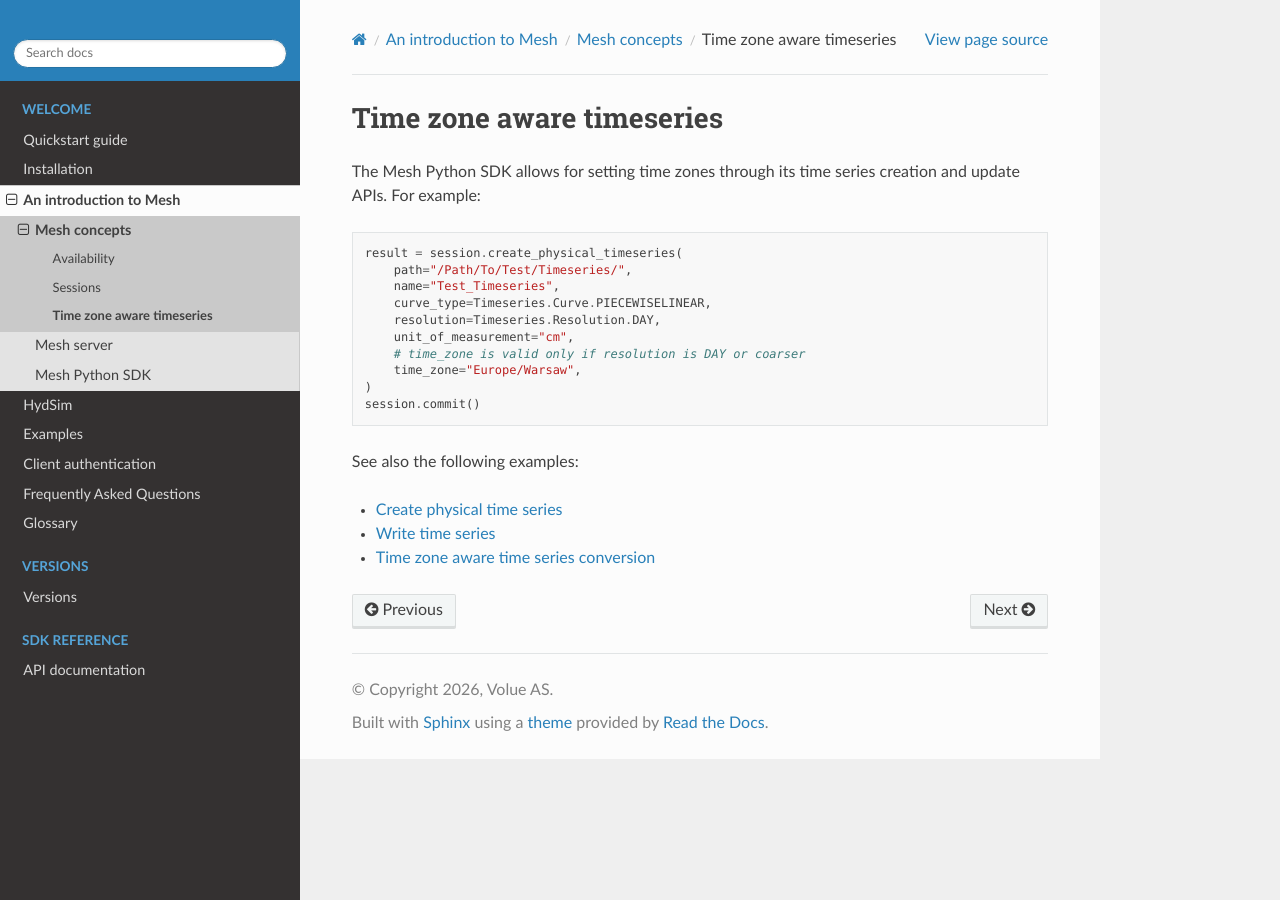
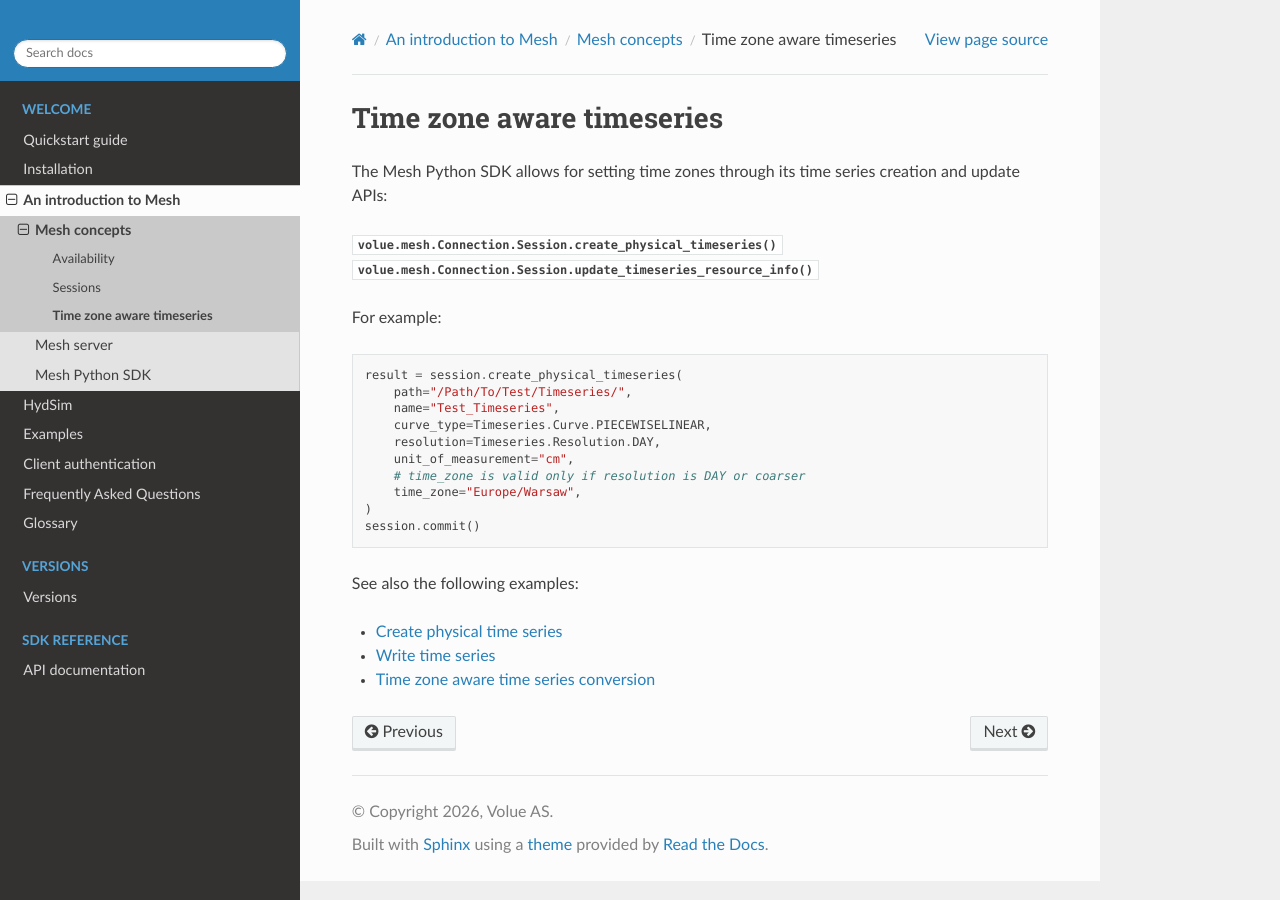
Before and after one commit to Volue-Public/energy-mesh-python, a Sphinx documentation site: the page built from docs/source/time_zone_aware_timeseries.rst, in a window 1280 px wide. Built offline with Sphinx 7.4.7 and the Read the Docs theme 3.1.0, drawn with Linux system fonts in a browser that asks for light colours.

```diff
--- a/docs/source/time_zone_aware_timeseries.rst
+++ b/docs/source/time_zone_aware_timeseries.rst
@@ -4,7 +4,12 @@ Time zone aware timeseries
 
 
 The Mesh Python SDK allows for setting time zones
-through its time series creation and update APIs. For example:
+through its time series creation and update APIs:
+
+:py:meth:`volue.mesh.Connection.Session.create_physical_timeseries`
+:py:meth:`volue.mesh.Connection.Session.update_timeseries_resource_info`
+
+For example:
 
 .. code-block:: python
 
```
